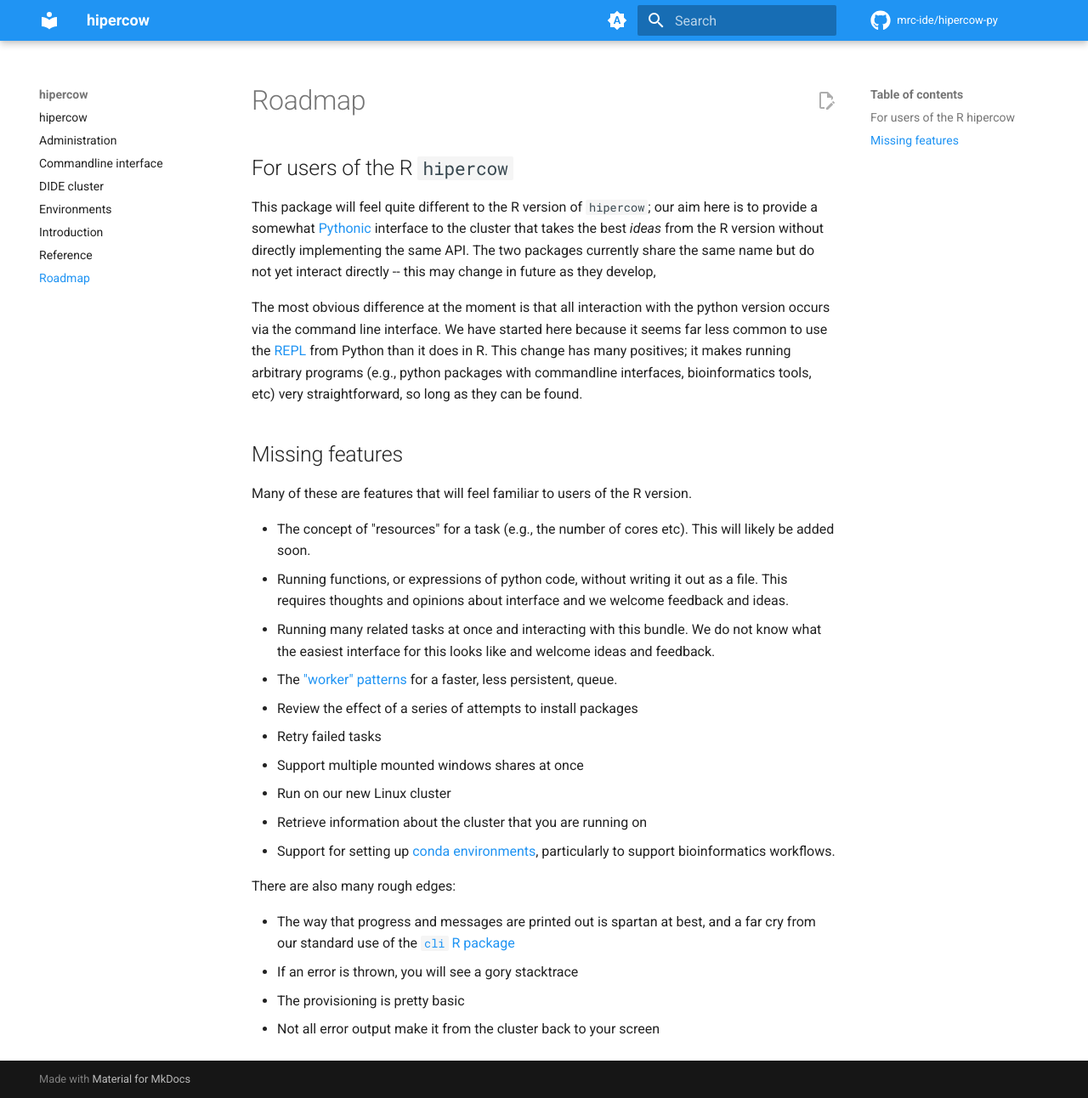
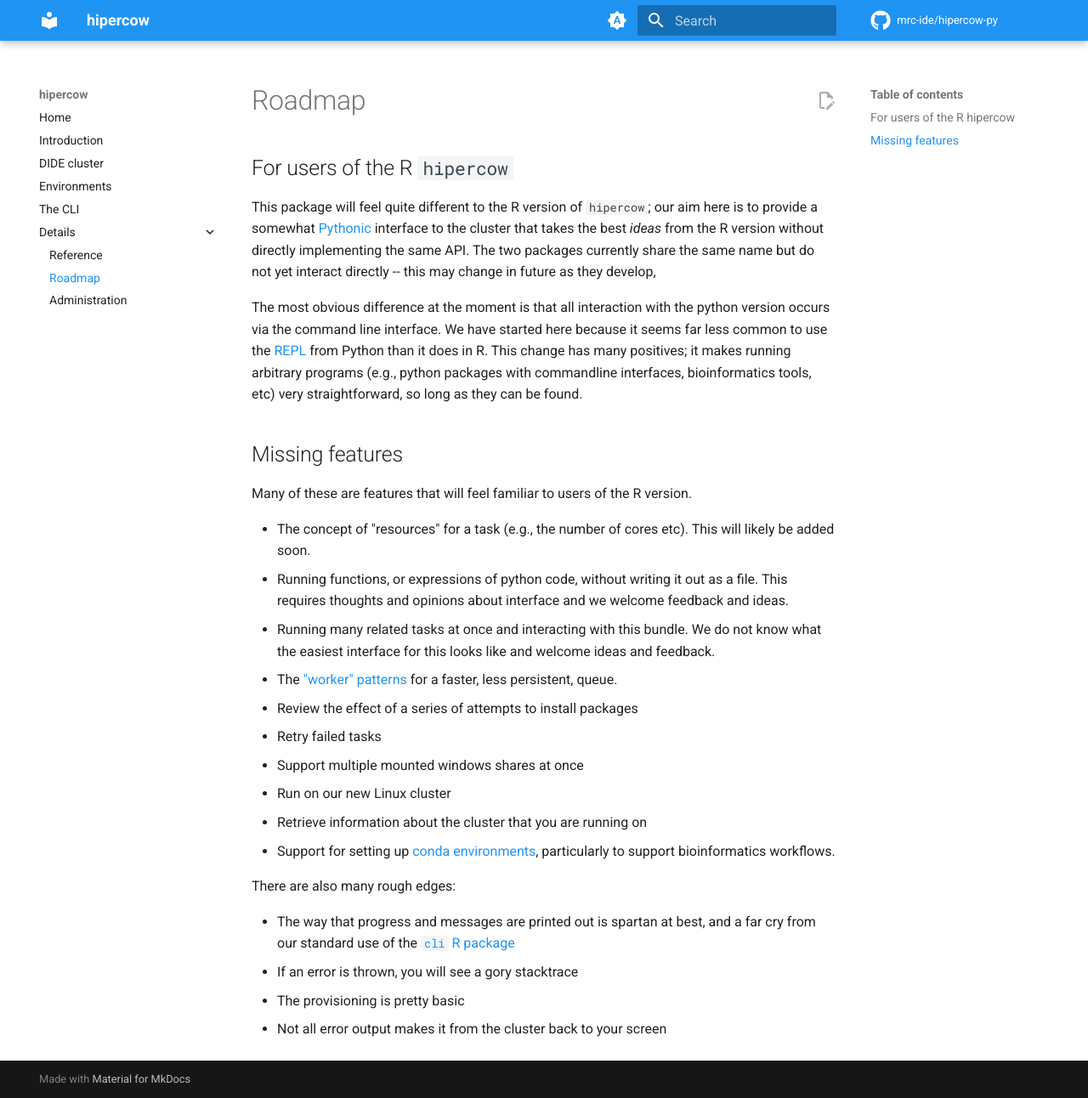
Before and after one commit to mrc-ide/hipercow-py, an MkDocs documentation site: the page built from docs/roadmap.md, in a window 1280 px wide and 1292 px high. Shown: the whole window at 85% size. Built offline with MkDocs 1.6.1 and Material for MkDocs 9.7.7, drawn with Linux system fonts in a browser that asks for light colours; comment, search, counter and statistics services are not loaded.

Commit message:
Add navigation structure to website

```diff
--- a/docs/roadmap.md
+++ b/docs/roadmap.md
@@ -26,4 +26,4 @@ There are also many rough edges:
 * The way that progress and messages are printed out is spartan at best, and a far cry from our standard use of the [`cli` R package](https://github.com/r-lib/cli)
 * If an error is thrown, you will see a gory stacktrace
 * The provisioning is pretty basic
-* Not all error output make it from the cluster back to your screen
+* Not all error output makes it from the cluster back to your screen
--- a/mkdocs.yml
+++ b/mkdocs.yml
@@ -40,6 +40,17 @@ theme:
         icon: material/brightness-4
         name: Switch to light mode
 
+nav:
+- "Home": index.md
+- "Introduction": introduction.md
+- "DIDE cluster": dide.md
+- "Environments": environments.md
+- "The CLI": cli.md
+- "Details":
+   - "Reference": reference.md
+   - "Roadmap": roadmap.md
+   - "Administration": administration.md
+
 plugins:
 - search
 - autorefs
```
